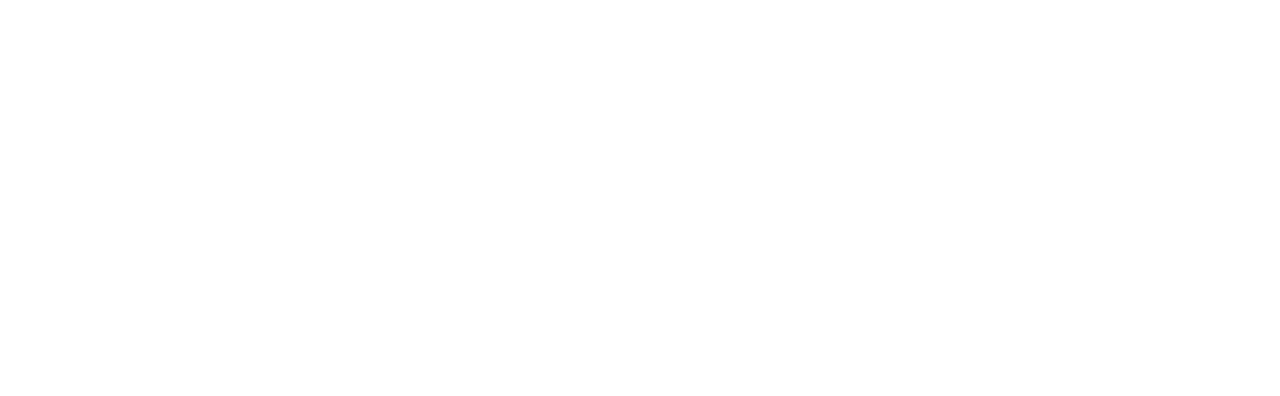
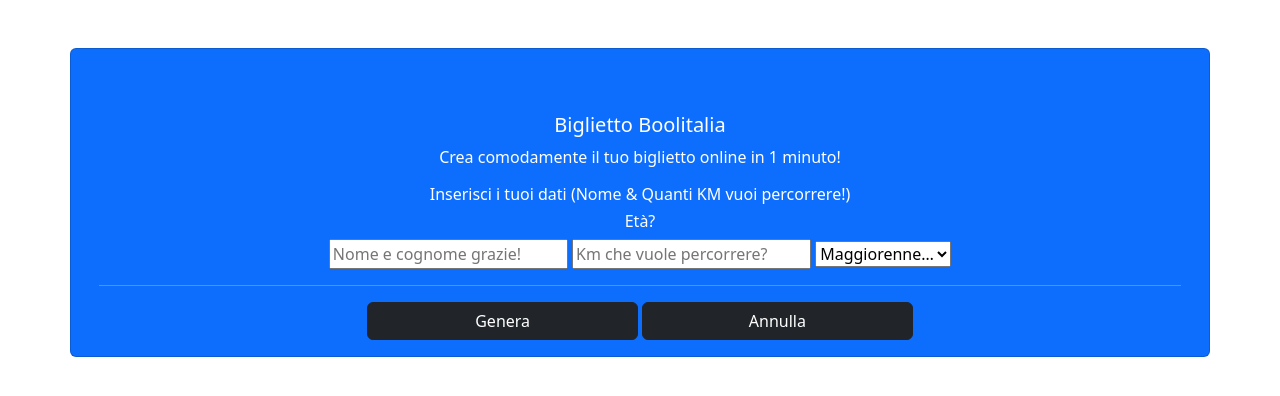
Before and after one commit to Dario-Miccinelli/js-biglietto-treno-form, a plain HTML site: page index.html in a window 1280 px wide. Drawn offline with nearby package versions, Linux system fonts and the light colour scheme.

Commit message:
creata una sorta di struttura

```diff
--- a/index.html
+++ b/index.html
@@ -5,11 +5,34 @@
     <meta http-equiv="X-UA-Compatible" content="IE=edge">
     <meta name="viewport" content="width=device-width, initial-scale=1.0">
     <title>JS Form Biglietto Treno</title>
+    <link rel="stylesheet" href="https://cdn.jsdelivr.net/npm/bootstrap@5.2.2/dist/css/bootstrap.min.css">
     <link rel="stylesheet" href="./assets/css/style.css">
 </head>
 <body>
 
+    <div class="card container mt-5 pt-5 text-center align-center bg-primary text-white">
 
+        <div class="card-body">
+          <h5 class="card-title">Biglietto Boolitalia</h5>
+          <p class="card-text">Crea comodamente il tuo biglietto online in 1 minuto!</p>
+        <h6 class="flex-column">Inserisci i tuoi dati (Nome & Quanti KM vuoi percorrere!)</h6>
+        <h6 class="float-center">Età?</h6>
+
+          <input type="text" placeholder="Nome e cognome grazie!">
+          <input type="text" placeholder="Km che vuole percorrere?">
+          <select id="selectBox">
+            <option value="">Maggiorenne&hellip;</option>
+            <option value="aye">Under18</option>
+            <option value="eh">65+</option>
+          </select>
+
+
+          <hr>
+          <button class="btn btn-dark w-25">Genera</button>
+          <button class="btn btn-dark w-25">Annulla</button>
+
+        </div>
+      </div>
 
     <script src="./assets/js/main.js"></script>
 </body>
```
